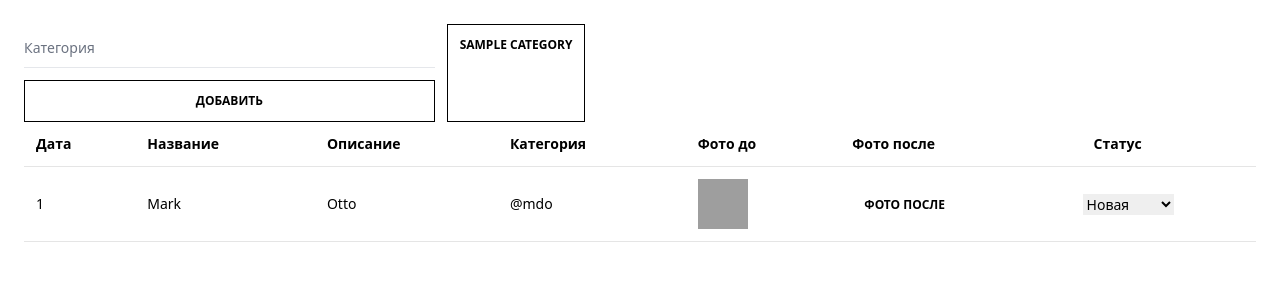
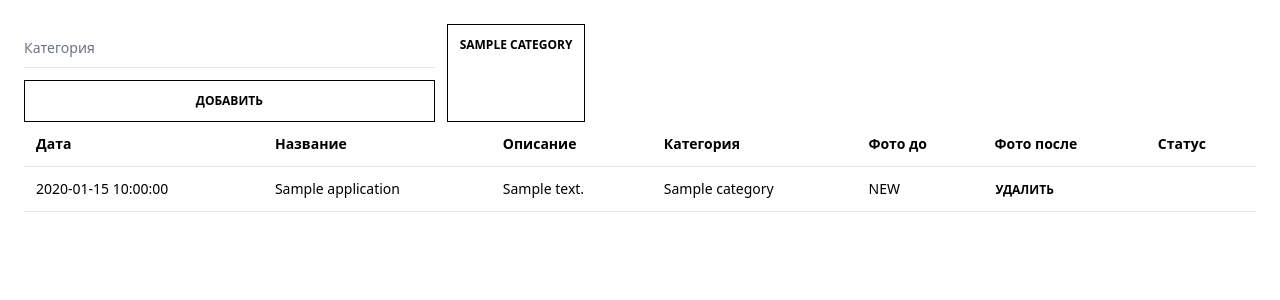
Before and after one commit to ins20/city-portal, a PHP site: page /admin.php in a window 1280 px wide. Shown: the part 48-348 px from the top of the page. Run offline with PHP 8.4, Linux system fonts and the light colour scheme; tables that the repository leaves empty hold one stand-in row (values such as "Sample post"); some libraries are stand-ins or nearby versions; grey boxes are pictures that could not be loaded.

Commit message:
Add files via upload

```diff
--- /dev/null
+++ b/actions/application/filter.php
@@ -0,0 +1,3 @@
+<?php
+$status = $_POST['status'];
+header('Location: /profile.php?status=' . $status);
--- a/actions/auth/login.php
+++ b/actions/auth/login.php
@@ -1,5 +1,6 @@
 <?php
 require_once '../../utils/connect.php';
+session_start();
 
 $login = $_POST['login'];
 $password = $_POST['password'];
@@ -11,7 +12,6 @@ $result = $conn->query($sql);
 $row = $result->fetch_assoc();
 
 if (password_verify($password, $row['password'])) {
-    session_start();
     $_SESSION['user'] = $row;
     header('Location: /profile.php');
 }
--- a/admin.php
+++ b/admin.php
@@ -54,25 +54,36 @@
                 </tr>
             </thead>
             <tbody>
-                <tr class="border-b border-neutral-200">
-                    <td class="p-3 ">1</td>
-                    <td class="p-3">Mark</td>
-                    <td class="p-3">Otto</td>
-                    <td class="p-3">@mdo</td>
-                    <td class="p-3"><img src="https://source.unsplash.com/random/50x50?sig=1" alt=""></td>
-                    <td class="p-3"><input type="file" id="imageBefore" name="imageBefore" class="hidden" />
-                        <label for="imageBefore"
-                            class=" cursor-pointer p-3  text-xs font-bold uppercase transition-all hover:bg-black hover:text-white ">Фото
-                            после</label>
-                    </td>
-                    <td>
-                        <select name="status" id="">
-                            <option value="1">Новая</option>
-                            <option value="2">Решено</option>
-                            <option value="3">Отменено</option>
-                        </select>
-                    </td>
-                </tr>
+                <?php
+                require_once './utils/connect.php';
+
+                $sql = "SELECT application.*, category.name
+                FROM application
+                INNER JOIN category ON application.category_id = category.id";
+                $result = $conn->query($sql);
+
+                while ($row = $result->fetch_assoc()) {
+                    $id = $row['id'];
+                    $created_at = $row['created_at'];
+                    $title = $row['title'];
+                    $description = $row['description'];
+                    $category_name = $row['name'];
+                    $status = $row['status'];
+                    echo "<tr class='border-b border-neutral-200'> ";
+                    echo "<td class='p-3'>$created_at</td>";
+                    echo "<td class='p-3'>$title</td>";
+                    echo "<td class='p-3'>$description</td>";
+                    echo "<td class='p-3'>$category_name</td>";
+                    echo "<td class='p-3'>$status</td>";
+                    echo "<td>
+                    <a
+                    onclick='return confirm(`Вы действительно хотите удалить?`)'
+                        href='./actions/application/delete.php?id={$id}'
+                        class='select-none bg-white p-3  text-xs font-bold uppercase transition-all hover:bg-black hover:text-white '>Удалить</a>
+                </td>";
+                    echo "</tr>";
+                }
+                ?>
             </tbody>
         </table>
     </main>
```
Also changed, not shown: actions/application/create.php (+6 -3 lines), actions/application/delete.php (+8 -0 lines), city-portal.sql (+4 -12 lines), profile.php (+33 -12 lines), actions/application/update.php (added).
